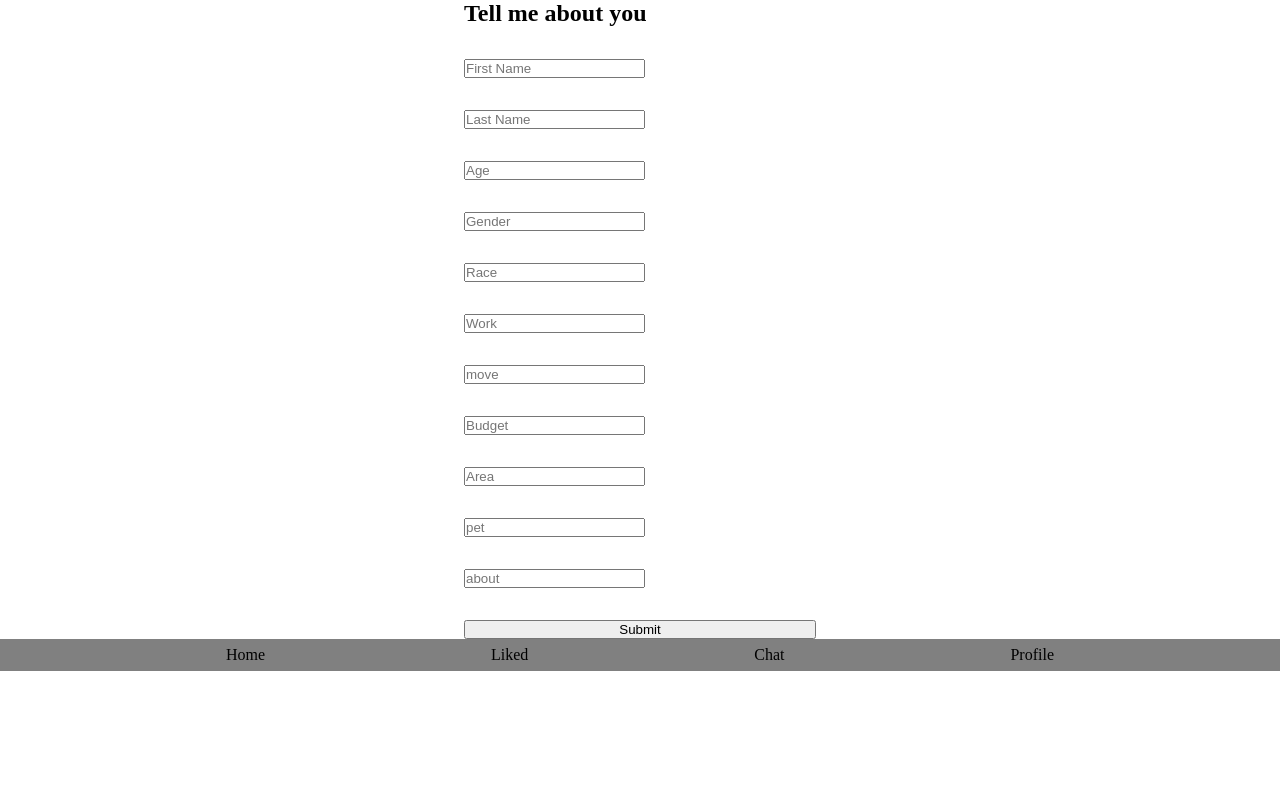
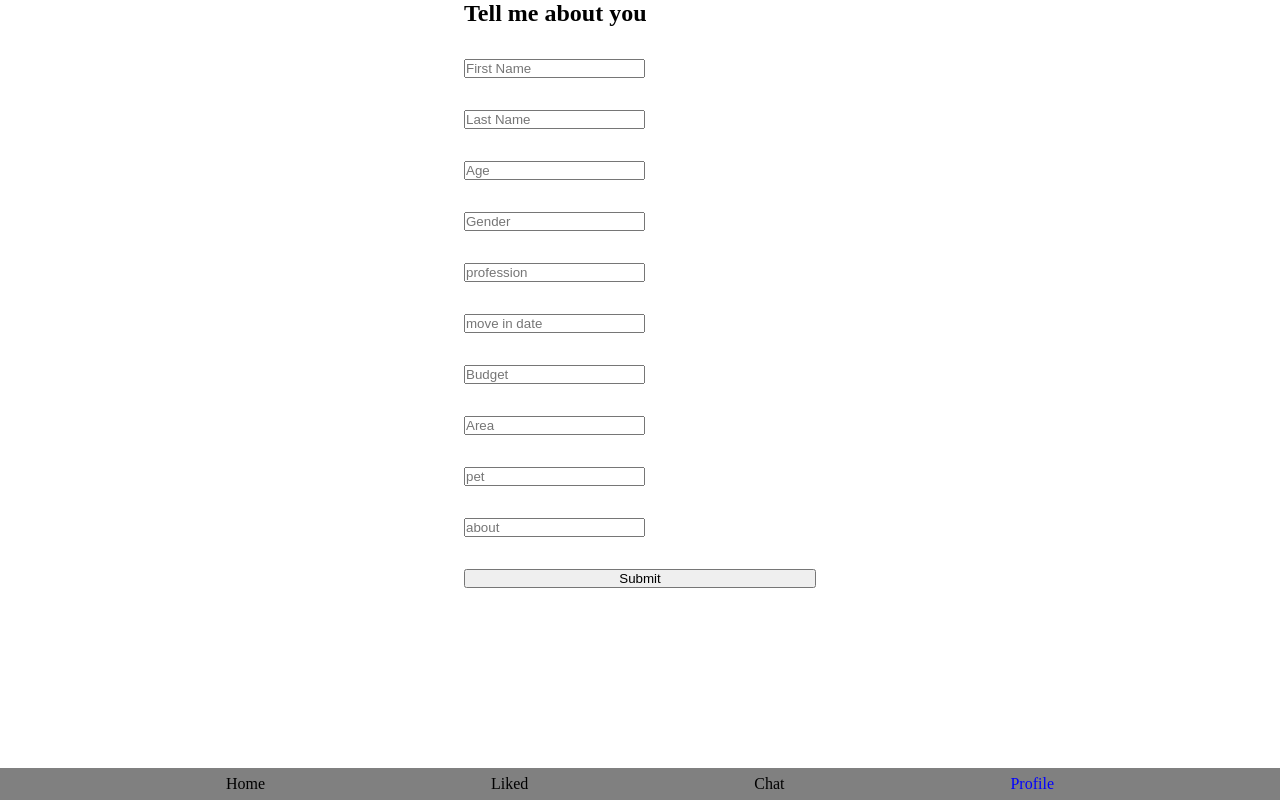
Before and after one commit to zzhao003/RoomEZ, a React (Create React App) app: page /signup in a window 1280 px wide. Built offline with nearby package versions, Linux system fonts and the light colour scheme.

Commit message:
adds user axios call in homeprofile

```diff
--- a/package.json
+++ b/package.json
@@ -3,12 +3,14 @@
   "version": "0.1.0",
   "private": true,
   "dependencies": {
+    "@reduxjs/toolkit": "^1.9.3",
     "@testing-library/jest-dom": "^5.16.5",
     "@testing-library/react": "^13.4.0",
     "@testing-library/user-event": "^13.5.0",
     "axios": "^1.3.4",
     "react": "^18.2.0",
     "react-dom": "^18.2.0",
+    "react-redux": "^8.0.5",
     "react-router-dom": "^6.10.0",
     "react-scripts": "5.0.1",
     "sass": "^1.60.0",
--- a/src/component/HomeProfile/HomeProfile.js
+++ b/src/component/HomeProfile/HomeProfile.js
@@ -1,31 +1,70 @@
+import { useEffect } from "react";
 import "./homeprofile.scss";
+import axios from "axios";
+const dummy = {
+  id: 1,
+  img_url:
+    "https://images.unsplash.com/photo-1633332755192-727a05c4013d?ixlib=rb-4.0.3&ixid=MnwxMjA3fDB8MHxwaG90by1wYWdlfHx8fGVufDB8fHx8&auto=format&fit=crop&w=1160&q=80",
+  first_name: "James",
+  last_name: "Chen",
+  age: 27,
+  gender: "Male",
+  profession: "writer",
+  budegt: 2000,
+  area: "soho",
+  pet: false,
+  movein_date: "date string",
+  about:
+    "Very easy going, clean, and professions in an office 5 days a week! I profession in fashion so I’m always down to hit up thrift stores, also a big foodie so always trying new restaurants in the city! I am also very independent and love alone time as well.",
+};
 
 const HomeProfile = () => {
+  const skipHandler = () => {
+    //should fetch a new profile based on search criteria
+    console.log("skip");
+  };
+  const likeHandler = () => {
+    //should send a like to the profile, and notify user
+    console.log("like");
+  };
+
+  useEffect(() => {
+    axios
+      .get("http://localhost:8080/api/user")
+      .then((res) => {
+        console.log(res.data);
+      })
+      .catch((err) => console.log(err));
+  }, []);
+
   return (
     <div className="profile">
       <div className="profile__name-container">
-        <h1 className="profile__name">James</h1>
+        <h1 className="profile__name">{dummy.first_name}</h1>
       </div>
       <div className="profile__img-container">
-        <img src="https://images.unsplash.com/photo-1633332755192-727a05c4013d?ixlib=rb-4.0.3&ixid=MnwxMjA3fDB8MHxwaG90by1wYWdlfHx8fGVufDB8fHx8&auto=format&fit=crop&w=1160&q=80"></img>
+        <img src={dummy.imgURL}></img>
       </div>
       <div className="profile__detail-container">
-        <p className="profile__detail">Writer</p>
-        <p className="profile__detail">budget</p>
-        <p className="profile__detail">Writer</p>
-        <p className="profile__detail">budget</p>
-        <p className="profile__detail">Writer</p>
-        <p className="profile__detail">budget</p>
+        <p className="profile__detail">{dummy.profession}</p>
+        <p className="profile__detail">{dummy.age}</p>
+        <p className="profile__detail">{dummy.gender}</p>
+        <p className="profile__detail">{dummy.budegt}</p>
+        <p className="profile__detail">{dummy.area}</p>
+        <p className="profile__detail">{dummy.movein_date}</p>
       </div>
 
       <div className="profile__detail-container">
         <p>about</p>
-        <p>
-          Very easy going, clean, and works in an office 5 days a week! I work
-          in fashion so I’m always down to hit up thrift stores, also a big
-          foodie so always trying new restaurants in the city! I am also very
-          independent and love alone time as well.
-        </p>
+        <p>{dummy.about}</p>
+      </div>
+      <div className="profile__button-container">
+        <button onClick={skipHandler} className="profile__button ">
+          X
+        </button>
+        <button onClick={likeHandler} className="profile__button ">
+          Y
+        </button>
       </div>
     </div>
   );
--- a/src/component/HomeProfile/homeprofile.scss
+++ b/src/component/HomeProfile/homeprofile.scss
@@ -3,6 +3,9 @@
   display: flex;
   flex-direction: column;
   gap: 2rem;
+
+  padding-top: 1rem;
+  padding-bottom: 1rem;
 
   &__name-container {
     width: 22rem;
@@ -16,6 +19,7 @@
     margin: 0 auto;
 
     border-radius: 12px;
+    box-shadow: 0 4px 4px rgb(0, 0, 0, 0.2);
   }
 
   &__detail-container {
@@ -24,10 +28,29 @@
     margin: 0 auto;
     border-radius: 12px;
     padding: 1rem;
+    box-shadow: 0 4px 4px rgb(0, 0, 0, 0.2);
   }
 
   &__detail {
     padding: 1rem;
     border-bottom: 1px solid rgb(181, 179, 179);
   }
+
+  &__button-container {
+    width: 22rem;
+    margin: 0 auto;
+
+    display: flex;
+    justify-content: space-between;
+
+    margin-bottom: 2rem;
+  }
+
+  &__button {
+    width: 4rem;
+    height: 4rem;
+    border-radius: 100%;
+    border: none;
+    box-shadow: 0 4px 4px rgb(0, 0, 0, 0.2);
+  }
 }
--- a/src/component/Navbar/Navbar.js
+++ b/src/component/Navbar/Navbar.js
@@ -4,16 +4,17 @@ import "./navbar.scss";
 const Navbar = () => {
   return (
     <div className="navbar">
-      <NavLink to="/">Home</NavLink>
+      <NavLink
+        to="/"
+        className={({ isActive }) => (isActive ? "navbar__active" : "")}
+      >
+        Home
+      </NavLink>
       <NavLink>Liked</NavLink>
       <NavLink>Chat</NavLink>
       <NavLink
         to="signup"
-        // className={({ isActive }) =>
-        //   isActive
-        //     ? "header__navigation-item header__navigation-item--active"
-        //     : "header__navigation-item"
-        // }
+        className={({ isActive }) => (isActive ? "navbar__active" : "")}
       >
         Profile
       </NavLink>
--- a/src/component/Navbar/navbar.scss
+++ b/src/component/Navbar/navbar.scss
@@ -6,4 +6,12 @@
   background-color: gray;
   height: 2rem;
   // width: 26rem;
+
+  position: fixed;
+  bottom: 0;
+  width: 100%;
+
+  &__active {
+    color: blue;
+  }
 }
--- a/src/component/SignupForm/SignupForm.js
+++ b/src/component/SignupForm/SignupForm.js
@@ -8,12 +8,11 @@ const SignupForm = () => {
     last_name: "",
     age: "",
     gender: "",
-    race: "",
-    work: "",
+    profession: "",
     budget: "",
     area: "",
     pet: "",
-    move: "",
+    movein_date: "",
     about: "",
   });
 
@@ -66,27 +65,20 @@ const SignupForm = () => {
           onChange={onChangeHandler}
         ></input>
       </div>
+
       <div>
         <input
-          placeholder="Race"
-          name="race"
-          value={detail.race}
+          placeholder="profession"
+          name="profession"
+          value={detail.profession}
           onChange={onChangeHandler}
         ></input>
       </div>
       <div>
         <input
-          placeholder="Work"
-          name="work"
-          value={detail.work}
-          onChange={onChangeHandler}
-        ></input>
-      </div>
-      <div>
-        <input
-          placeholder="move"
-          name="move"
-          value={detail.move}
+          placeholder="move in date"
+          name="movein_date"
+          value={detail.movein_date}
           onChange={onChangeHandler}
         ></input>
       </div>
--- a/src/index.js
+++ b/src/index.js
@@ -4,13 +4,18 @@ import "./index.scss";
 import App from "./App";
 import reportWebVitals from "./reportWebVitals";
 import { BrowserRouter } from "react-router-dom";
+// reduxTK
+import { Provider } from "react-redux";
+import store from "./store";
 
 const root = ReactDOM.createRoot(document.getElementById("root"));
 root.render(
   <React.StrictMode>
-    <BrowserRouter>
-      <App />
-    </BrowserRouter>
+    <Provider store={store}>
+      <BrowserRouter>
+        <App />
+      </BrowserRouter>
+    </Provider>
   </React.StrictMode>
 );
 
--- a/src/page/Homepage/Homepage.js
+++ b/src/page/Homepage/Homepage.js
@@ -1,23 +1,5 @@
 import HomeProfile from "../../component/HomeProfile/HomeProfile";
 import "./homepage.scss";
-
-const dummy = [
-  {
-    id: 1,
-    first_name: "James",
-    last_name: "Chen",
-    age: 27,
-    gender: "Male",
-    race: "white",
-    work: "writer",
-    budegt: 2000,
-    area: ["soho", "LES"],
-    pet: false,
-    move: "date string",
-    about:
-      "Very easy going, clean, and works in an office 5 days a week! I work in fashion so I’m always down to hit up thrift stores, also a big foodie so always trying new restaurants in the city! I am also very independent and love alone time as well.",
-  },
-];
 
 const Homepage = () => {
   return <HomeProfile />;
--- /dev/null
+++ b/src/store.js
@@ -0,0 +1,24 @@
+import { createSlice, configureStore } from "@reduxjs/toolkit";
+
+const userSlice = createSlice({
+  name: "user",
+  initialState: {},
+  reducers: {
+    GET_USER_REQ(state) {
+      return { loading: true };
+    },
+    GET_USER_SUCCESS(state, action) {
+      return { loading: false };
+    },
+  },
+});
+
+const store = configureStore({
+  reducer: {
+    user: userSlice.reducer,
+  },
+});
+
+export const userActions = userSlice.actions;
+
+export default store;
```
Also changed, not shown: 1 other file (tests, documents, lock files or other folders).
